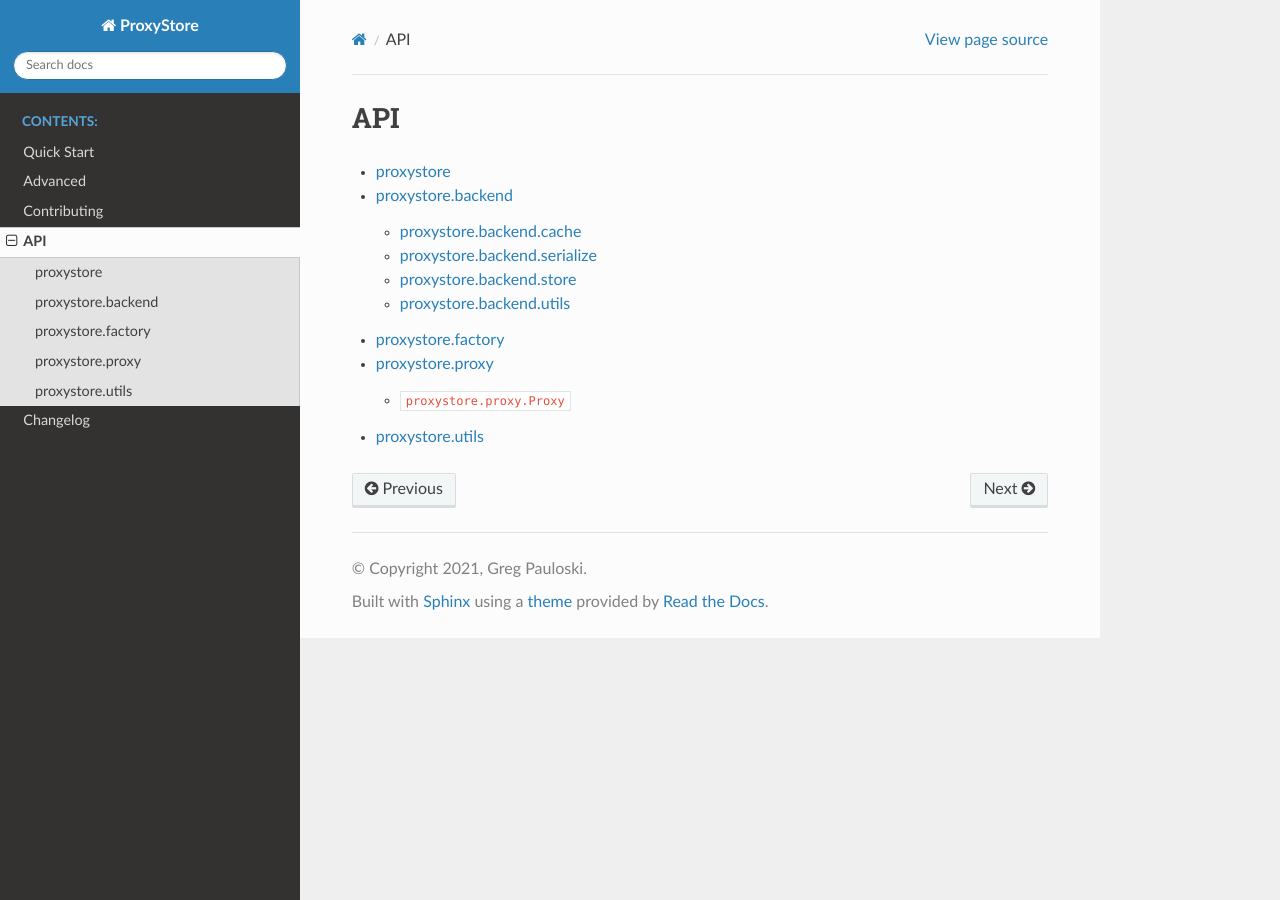
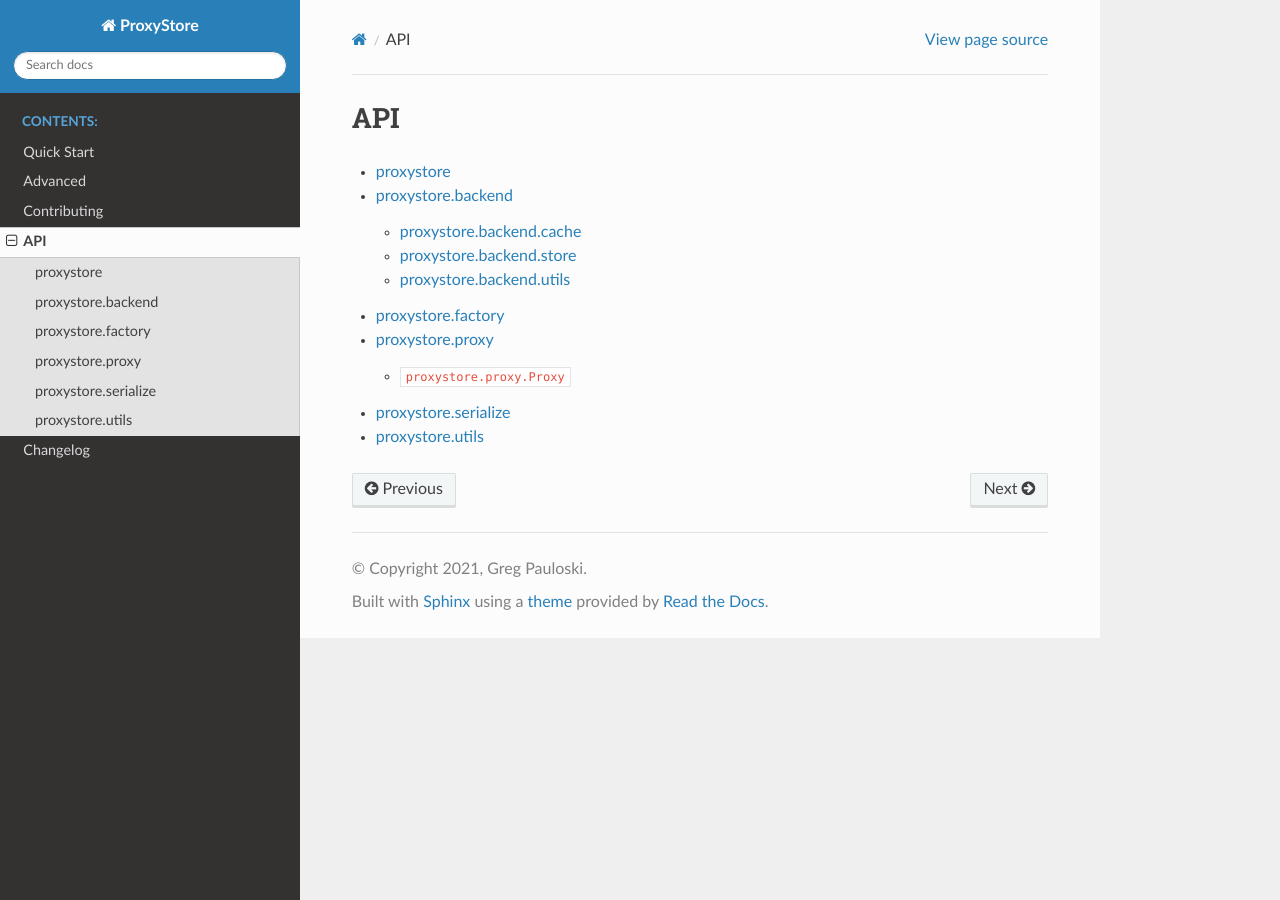
Before and after one commit to proxystore/proxystore, a Sphinx documentation site: the page built from docs/source/api.rst, in a window 1280 px wide. Built offline with Sphinx 7.4.7 and the Read the Docs theme 2.0.0, drawn with Linux system fonts in a browser that asks for light colours.

Commit message:
Documentation fixes

```diff
--- a/docs/advanced.rst
+++ b/docs/advanced.rst
@@ -28,7 +28,7 @@ Note here that calling `f`, i.e., :code:`f()`, will return `x` from Redis.
 `p` will automatically call `f` the first time `p` is used.
 
 Custom backends and factories can be created and proxied following these steps.
-All factories should inherit from :any:`proxystore.factory.BaseFactory`, and all backend stores should inherit from :any:`proxystore.backend.store.BaseStore`.
+All factories should inherit from :any:`proxystore.factory.Factory`, and all backend stores should inherit from :any:`proxystore.backend.store.Store`.
 
 The :any:`proxystore.utils` modules provides many useful functions for interacting with proxies, including: :any:`is_resolved(p) <proxystore.utils.is_resolved()>`, :any:`extract(p) <proxystore.utils.extract()>`, and :any:`evict(p) <proxystore.utils.evict()>`.
 
--- a/docs/source/api.rst
+++ b/docs/source/api.rst
@@ -7,4 +7,5 @@ API
    proxystore.backend
    proxystore.factory
    proxystore.proxy
+   proxystore.serialize
    proxystore.utils
--- a/docs/source/proxystore.backend.rst
+++ b/docs/source/proxystore.backend.rst
@@ -4,6 +4,5 @@ proxystore.backend
 .. toctree::
 
    proxystore.backend.cache
-   proxystore.backend.serialize
    proxystore.backend.store
    proxystore.backend.utils
--- a/docs/source/proxystore.backend.serialize.rst
+++ /dev/null
@@ -1,5 +0,0 @@
-proxystore.backend.serialize
-############################
-
-.. automodule:: proxystore.backend.serialize
-   :members:
--- /dev/null
+++ b/docs/source/proxystore.serialize.rst
@@ -0,0 +1,5 @@
+proxystore.serialize
+####################
+
+.. automodule:: proxystore.serialize
+   :members:
```
